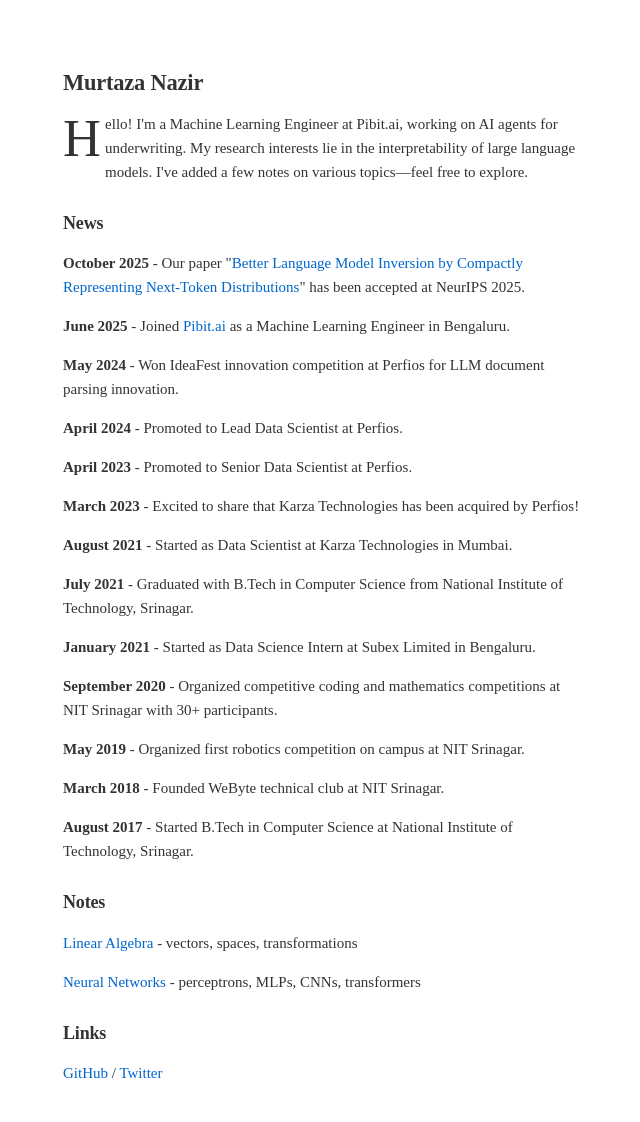
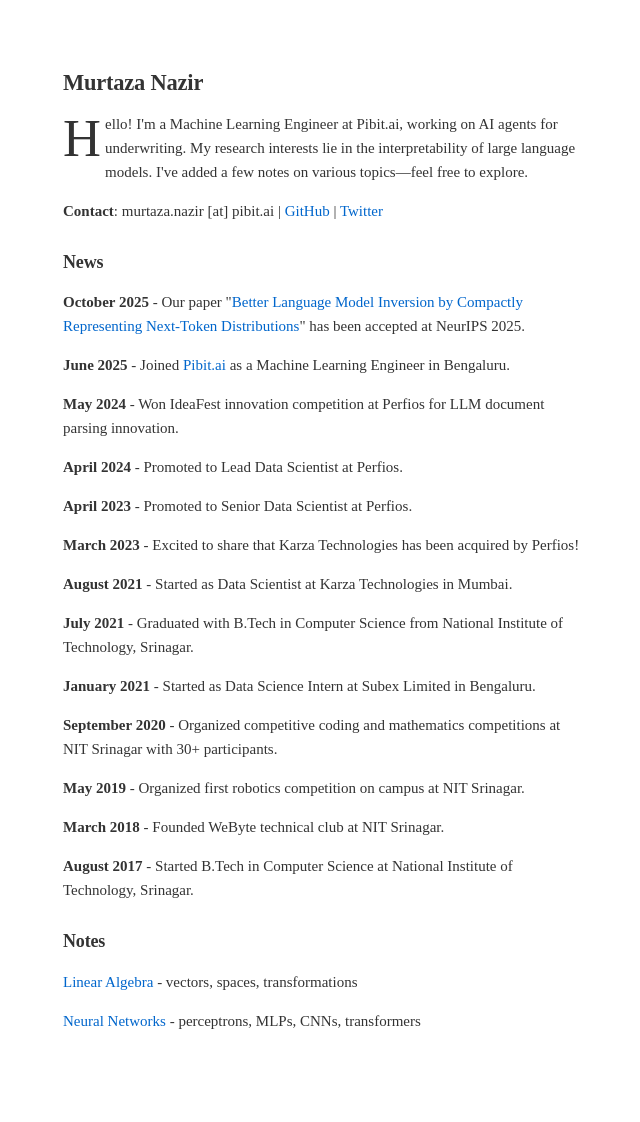
Before and after one commit to themurtazanazir/themurtazanazir.github.io, an MkDocs documentation site: the page built from docs/index.md, in a window 1280 px wide. Shown: the whole page, without its empty margins (196-836 px from the left). Built offline with MkDocs 1.6.1 and Material for MkDocs 9.7.7, drawn with Linux system fonts in a browser that asks for light colours; after the commit the page ends 1070 px from its top, so only the background shows below that.

Commit message:
Add email and move contact info after intro

```diff
--- a/docs/index.md
+++ b/docs/index.md
@@ -1,6 +1,8 @@
 # Murtaza Nazir
 
 <p class="drop-cap">Hello! I'm a Machine Learning Engineer at Pibit.ai, working on AI agents for underwriting. My research interests lie in the interpretability of large language models. I've added a few notes on various topics—feel free to explore.</p>
+
+**Contact**: murtaza.nazir [at] pibit.ai | [GitHub](https://github.com/themurtazanazir/) | [Twitter](https://twitter.com/murtazanazir/)
 
 ## News
 
@@ -35,7 +37,3 @@
 [Linear Algebra](linear_algebra/introduction.md) - vectors, spaces, transformations
 
 [Neural Networks](neural_networks/multiayer-perceptron/index.md) - perceptrons, MLPs, CNNs, transformers
-
-## Links
-
-[GitHub](https://github.com/themurtazanazir/) / [Twitter](https://twitter.com/murtazanazir/)
```
